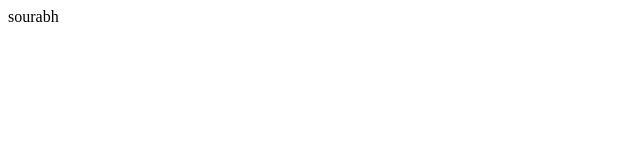
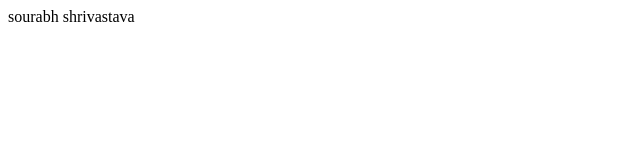
Before and after one commit to sourabh-S7/test-2, a plain HTML site: page index.html in a window 1280 px wide. Shown: the full height of the page, 0-640 px from the left. Drawn offline with Linux system fonts and the light colour scheme.

Commit message:
second commit

```diff
--- a/index.html
+++ b/index.html
@@ -7,7 +7,7 @@
 </head>
 <body>
 <div>
-    sourabh
+    sourabh shrivastava
 </div>
 </body>
 </html>
```
